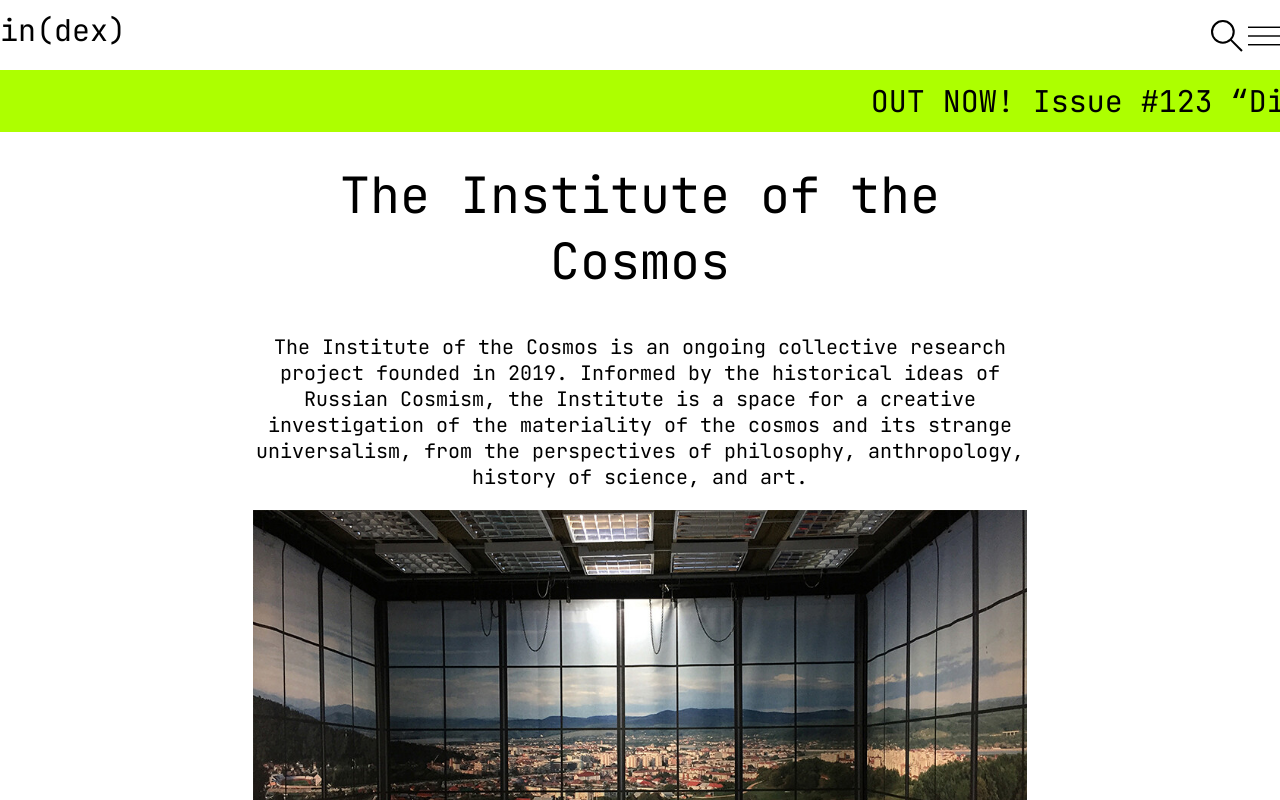
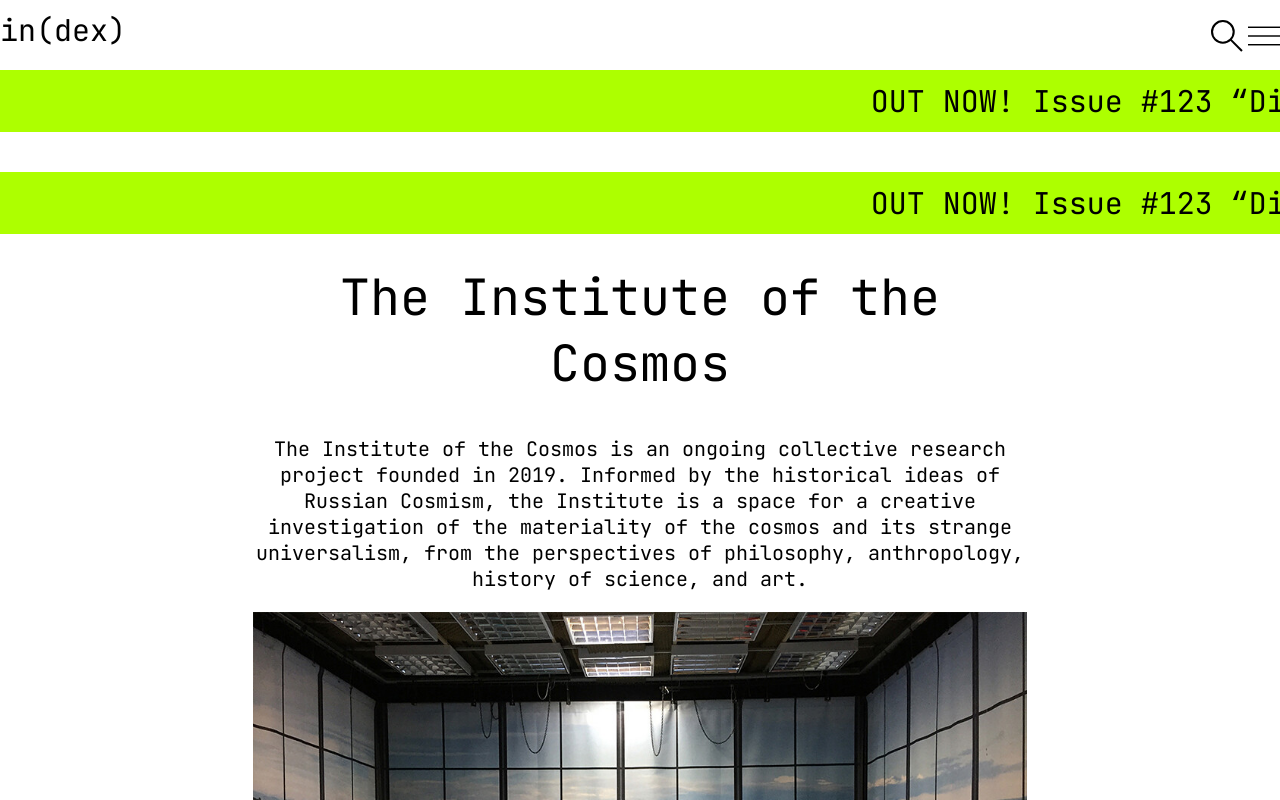
Before and after one commit to Yngvolainen/index, a Vue app: page / in a window 1280 px wide. Shown: the top 800 px of the page. Built offline with nearby package versions, Linux system fonts and the light colour scheme.

Commit message:
Added Announcement component

```diff
--- a/src/views/Home.vue
+++ b/src/views/Home.vue
@@ -1,6 +1,6 @@
 <template>
     <Header />
-    <!--Announcement /-->
+    <Announcement />
     <Articles />
     <Books />
     <Journal />
@@ -8,7 +8,7 @@
 </template>
 
 <script>
-    // import Announcement from '../components/Announcement.vue';
+    import Announcement from '../components/Announcement.vue';
     import Header from '../components/Header.vue';
     import Footer from '../components/Footer.vue';
     import Books from '../components/Books.vue';
@@ -18,7 +18,7 @@
     export default {
         components: {
         Header,
-        // Announcement,
+        Announcement,
         Articles,
         Books,
         Journal,
```
